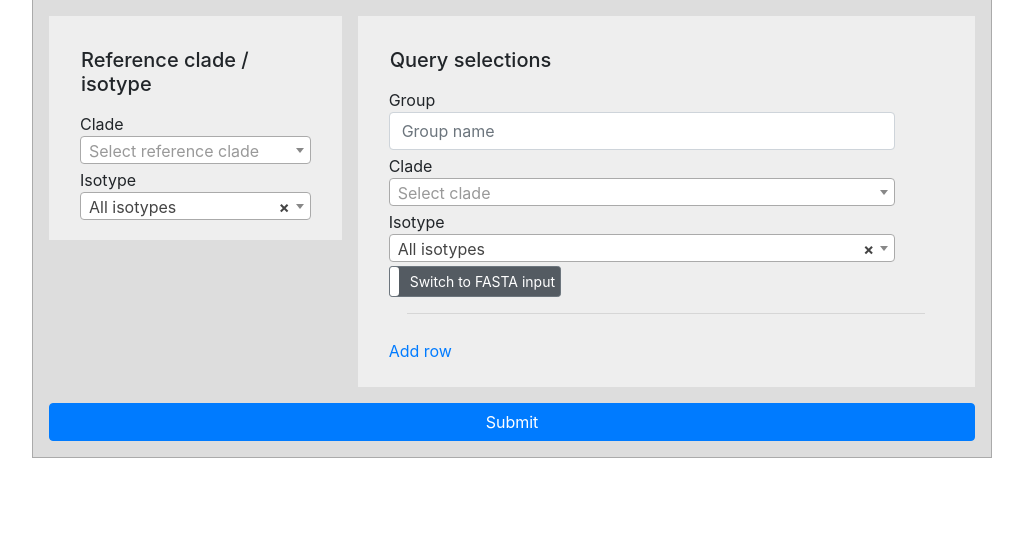
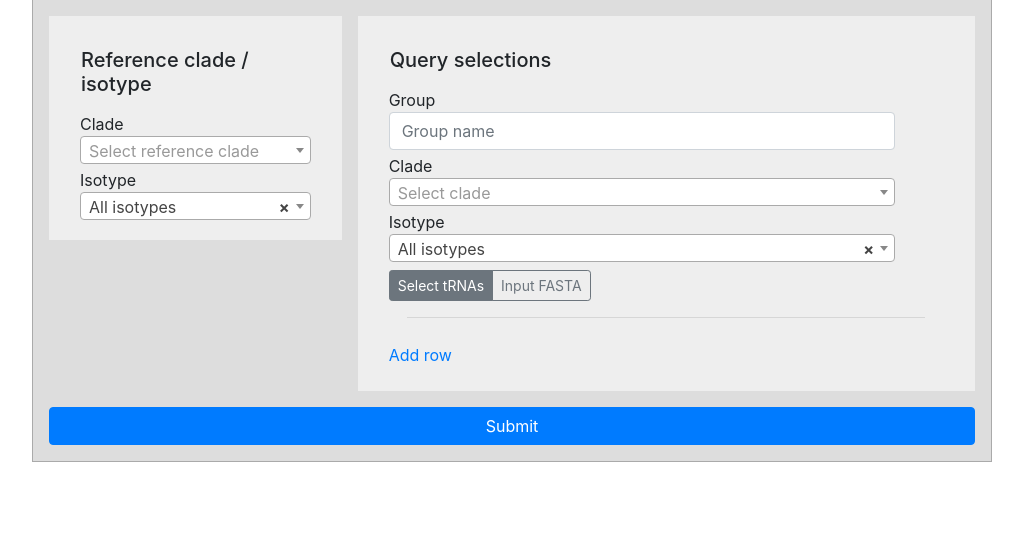
Before and after one commit to UCSC-LoweLab/tRNAviz, a Django app: page /compare/ in a window 1280 px wide. Shown: the part 250-791 px from the top of the page, without its empty margins (128-1151 px from the left). Run offline with Django 3.2, Linux system fonts and the light colour scheme; tables that the repository leaves empty hold one stand-in row (values such as "Sample post"); some libraries are stand-ins or nearby versions.

Commit message:
Replace bootstrap toggle with standard radio buttons

```diff
--- a/explorer/choices.py
+++ b/explorer/choices.py
@@ -147,8 +147,8 @@ ISOTYPES_DISTINCT = (('', ''), ) + ISOTYPES[1:]
 POSITIONS_DISTINCT = (('', ''), ) + SINGLE_POSITIONS[1:] + PAIRED_POSITIONS[1:] + VARIABLE_ARM[1:] + TERTIARY_INTERACTIONS[1:]
 
 NUM_MODELS = (
-  ('uni', 'Universal'),
-  ('euk', 'Eukaryota'),
-  ('bact', 'Bacteria'),
-  ('arch', 'Archaea')
+  ('Universal', 'Universal'),
+  ('Eukaryota', 'Eukaryota'),
+  ('Bacteria', 'Bacteria'),
+  ('Archaea', 'Archaea')
 )
--- a/explorer/forms.py
+++ b/explorer/forms.py
@@ -22,8 +22,6 @@ class SummaryForm(forms.Form):
     initial = 'All',
     choices = choices.ISOTYPES,
     required = True)
-
-
 
 class DummyFormSet(forms.BaseFormSet):
   def __init__(self, dummy_form_index = 1, *args, **kwargs):
@@ -85,7 +83,6 @@ class DummyFormSet(forms.BaseFormSet):
       self.clean()
     except ValidationError as e:
         self._non_form_errors = self.error_class(e.error_list)
-
 
 class CladeGroupForm(forms.Form):
   clade_group = forms.CharField(widget = forms.SelectMultiple({'class': 'form-control multiselect clade-group-select'}), required = False)
@@ -187,32 +184,27 @@ class BaseFocusFormSet(DummyFormSet):
 FocusFormSet = formset_factory(FocusForm, formset = BaseFocusFormSet, extra = 3)
 
 class CompareForm(forms.Form):
-  name = forms.CharField(widget = forms.TextInput({
-    'class': 'form-control name-input',
-    'placeholder': 'Group name'
-    }), max_length = 20, required = False)
-  fasta = forms.CharField(widget = forms.Textarea({
-    'class': 'form-control fasta-input',
-    'placeholder': 'Paste tRNAs in FASTA format'
-    }), required = False)
+  name = forms.CharField(
+    widget = forms.TextInput({'class': 'form-control name-input', 'placeholder': 'Group name'}),
+    max_length = 20,
+    required = False)
+  fasta = forms.CharField(
+    widget = forms.Textarea({
+      'class': 'form-control fasta-input',
+      'placeholder': 'Paste tRNAs in FASTA format'
+    }),
+    required = False)
   clade = forms.ChoiceField(choices = choices.CLADES, required = False)
   isotype = forms.ChoiceField(
     widget = forms.Select({'class': 'form-control multiselect isotype-select'}),
     initial = 'All',
     choices = choices.ISOTYPES,
     required = False)
-  use_fasta = forms.BooleanField(
-    widget = forms.CheckboxInput(attrs = {
-      'class': 'use-fasta-toggle',
-      'data-toggle': 'toggle',
-      'data-size': 'small',
-      'data-onstyle': 'info',
-      'data-offstyle': 'secondary',
-      'data-on': 'Switch to data select',
-      'data-off': 'Switch to FASTA input'
-      }),
+  use_fasta = forms.ChoiceField(
+    widget = forms.RadioSelect(),
+    choices = ((False, 'Select tRNAs'), (True, 'Input FASTA')),
     initial = False,
-    required = False)
+    required = True)
   domain = forms.ChoiceField(
     widget = forms.RadioSelect(),
     choices = choices.NUM_MODELS,
@@ -302,7 +294,6 @@ class CompareForm(forms.Form):
       if not line:
         return True
 
-
 class BaseCompareFormSet(DummyFormSet):
   def __init__(self, *args, **kwargs):
     super().__init__(1, *args, **kwargs)
--- a/explorer/templates/explorer/compare.html
+++ b/explorer/templates/explorer/compare.html
@@ -3,8 +3,6 @@
 {% load explorer_extras %}
 
 {% block static %}
-<script src="{% static 'js/bootstrap-toggle.min.js' %}"></script>
-<link href="{% static 'css/bootstrap-toggle.min.css' %}" rel="stylesheet">
 <script src="{% static 'js/jquery-ui.min.js' %}"></script>
 <link rel="stylesheet" href="{% static 'css/jquery-ui.min.css' %}">
 <script src="{% static 'explorer/js/tooltip.js' %}"></script>
@@ -51,22 +49,22 @@ $(document).ready(function() {
 		$('#id_form-' + i + '-isotype').select2({width: "100%", allowClear: true, placeholder: "Select isotype"});
 	}
 	// Destroy bootstrap toggle for dummy, reinitialize when adding a new row
-	$('#id_form-1-use_fasta').bootstrapToggle('destroy');
+	// $('#id_form-1-use_fasta').bootstrapToggle('destroy');
 })
 
-$(document).on('click', '.toggle', function(e) {
+var adata;
+$(document).on('click', '.use-fasta-toggle', function(e) {
 	e.preventDefault();
+	adata = this;
 
-  // Form watches for "checked" attribute in checkbox input but toggle machinery doesn't do this
-	var form_switch = $(this).find('input')[0];
-	if (form_switch.hasAttribute('checked')) $(form_switch).removeAttr('checked');
-	else $(form_switch).attr('checked', true);
+  // String indicating which option is selected
+	var use_fasta = $(this).find('label.active').find('input').val()
 
 	// Replace fasta / select
 	var db_selects = $(this).closest('.form-row').find('.db-select');
 	var fasta_input = $(this).closest('.form-row').find('.fasta-input');
 	var domain_select = $(this).closest('.form-row').find('.domain-select');
-	if (form_switch.hasAttribute('checked')) {
+	if (use_fasta == "True") {
 		db_selects.css('display', 'none');
 		fasta_input.css('display', 'block');
 		domain_select.css('display', 'inline-block');
@@ -111,7 +109,7 @@ $(document).on('click', '.add-form-row', function(e){
 	  	}
 		});
   	isotype_select.select2({width: "100%", allowClear: true, placeholder: "Select isotype"});
-  	use_fasta_toggle.bootstrapToggle();
+  	// use_fasta_toggle.bootstrapToggle();
   });
 });
 
@@ -303,7 +301,6 @@ d3.json("{% url 'explorer:coords' %}", function(coords) {
 									<div class="btn-group btn-group-toggle d-none d-sm-inline-block" data-toggle="buttons">
 											<label class="btn btn-sm btn-secondary spoof-button">Select domain</label>
 									</div>
-
 									<div class="btn-group btn-group-toggle" data-toggle="buttons">
 										{% for radio in form.domain %}
 										{% if radio.data.value == form.domain.value %}
@@ -315,8 +312,17 @@ d3.json("{% url 'explorer:coords' %}", function(coords) {
 										{% endfor %}
 									</div>
 								</div>
-								<div class='col-11'>
-									{{ form.use_fasta }}
+								<div class='col-11 pt-1 use-fasta-toggle'>
+									<div class="btn-group btn-group-toggle" data-toggle="buttons">
+										{% for radio in form.use_fasta %}
+										{% if radio.data.value == form.use_fasta.value %}
+										<label class="btn btn-sm btn-outline-secondary active" for="{{ radio.id_for_label }}">
+										{% else %}
+										<label class="btn btn-sm btn-outline-secondary" for="{{ radio.id_for_label }}">
+										{% endif %}{{ radio.tag }}{{ radio.choice_label }}
+										</label>
+										{% endfor %}
+									</div>
 								</div>
 								{% if forloop.counter >= 2 %}
 								<hr class="col-md-10">
--- a/tRNAviz/settings.py
+++ b/tRNAviz/settings.py
@@ -135,9 +135,6 @@ DEBUG_TOOLBAR_CONFIG = {
 # Testing specific options
 if len(sys.argv) > 1 and sys.argv[1] in ['test', 'coverage']:
     MIGRATION_MODULES = {'explorer': None,}
-else:
-    MIDDLEWARE += ('debug_toolbar.middleware.DebugToolbarMiddleware',)
-    INSTALLED_APPS += ('debug_toolbar', )
 
 # For import export
 IMPORT_EXPORT_USE_TRANSACTIONS = True
```
Lines whose indentation alone changed are shown as unchanged.
